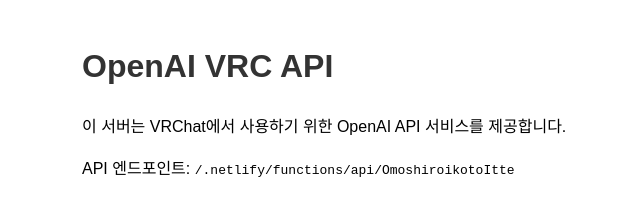
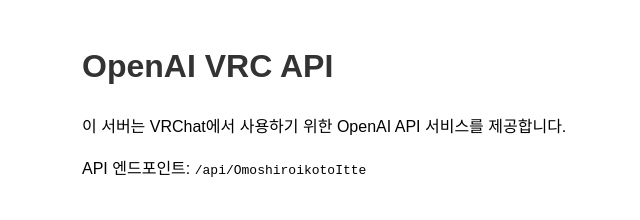
Before and after one commit to murphybread/openai_vrc, a website: page public/index.html in a window 1280 px wide. Shown: the whole page, without its empty margins (158-798 px from the left). Drawn offline with Linux system fonts and the light colour scheme.

Commit message:
feat: change response text

```diff
--- a/functions/api.js
+++ b/functions/api.js
@@ -45,7 +45,6 @@
           body: JSON.stringify(
             {
               message: responseText,
-              debug: { path: event.path, endpoint: endpoint },
             },
             null,
             2
--- a/public/index.html
+++ b/public/index.html
@@ -20,6 +20,6 @@
   <body>
     <h1>OpenAI VRC API</h1>
     <p>이 서버는 VRChat에서 사용하기 위한 OpenAI API 서비스를 제공합니다.</p>
-    <p>API 엔드포인트: <code>/.netlify/functions/api/OmoshiroikotoItte</code></p>
+    <p>API 엔드포인트: <code>/api/OmoshiroikotoItte</code></p>
   </body>
 </html>
```
